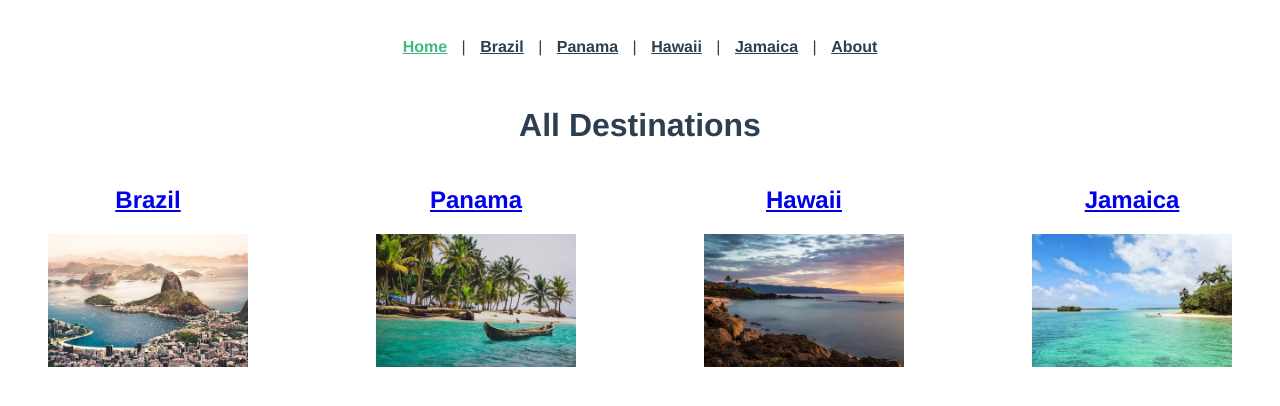
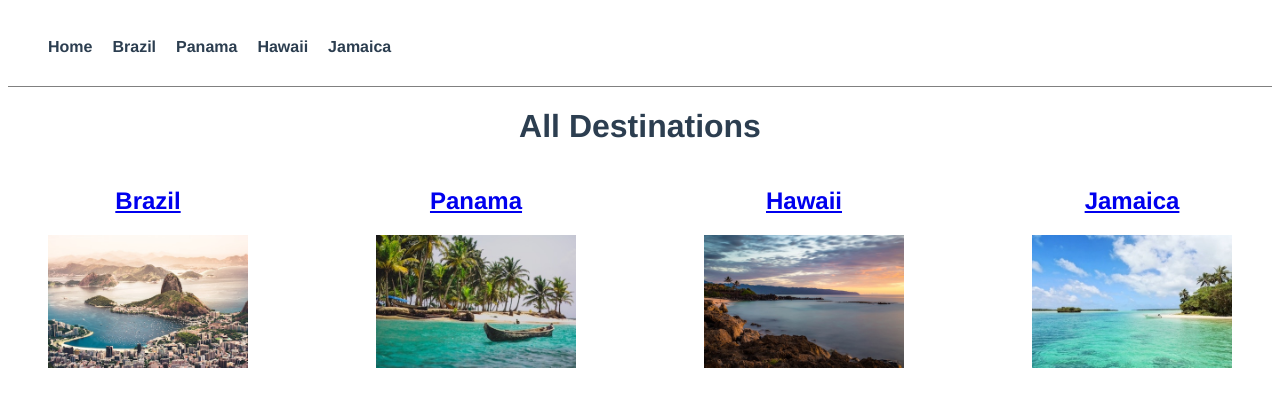
Before and after one commit to uzzal71/Vue-Router-for-Everyone, a Vue app: page / in a window 1280 px wide. Shown: the top 406 px of the page. Built offline with nearby package versions, Linux system fonts and the light colour scheme.

Commit message:
Vue Router Active Class

```diff
--- a/src/App.vue
+++ b/src/App.vue
@@ -1,14 +1,19 @@
 <template>
-  <nav>
-    <router-link to="/">Home</router-link> |
-    <router-link to="/brazil">Brazil</router-link> |
-    <router-link to="/panama">Panama</router-link> |
-    <router-link to="/hawaii">Hawaii</router-link> |
-    <router-link to="/jamaica">Jamaica</router-link> |
-    <router-link to="/about">About</router-link>
-  </nav>
-  <router-view />
+  <div id="app">
+    <TheNavigation />
+    <router-view />
+  </div>
 </template>
+
+<script>
+import TheNavigation from "@/components/TheNavigation";
+
+export default {
+  components: {
+    TheNavigation
+  }
+}
+</script>
 
 <style>
 #app {
```
